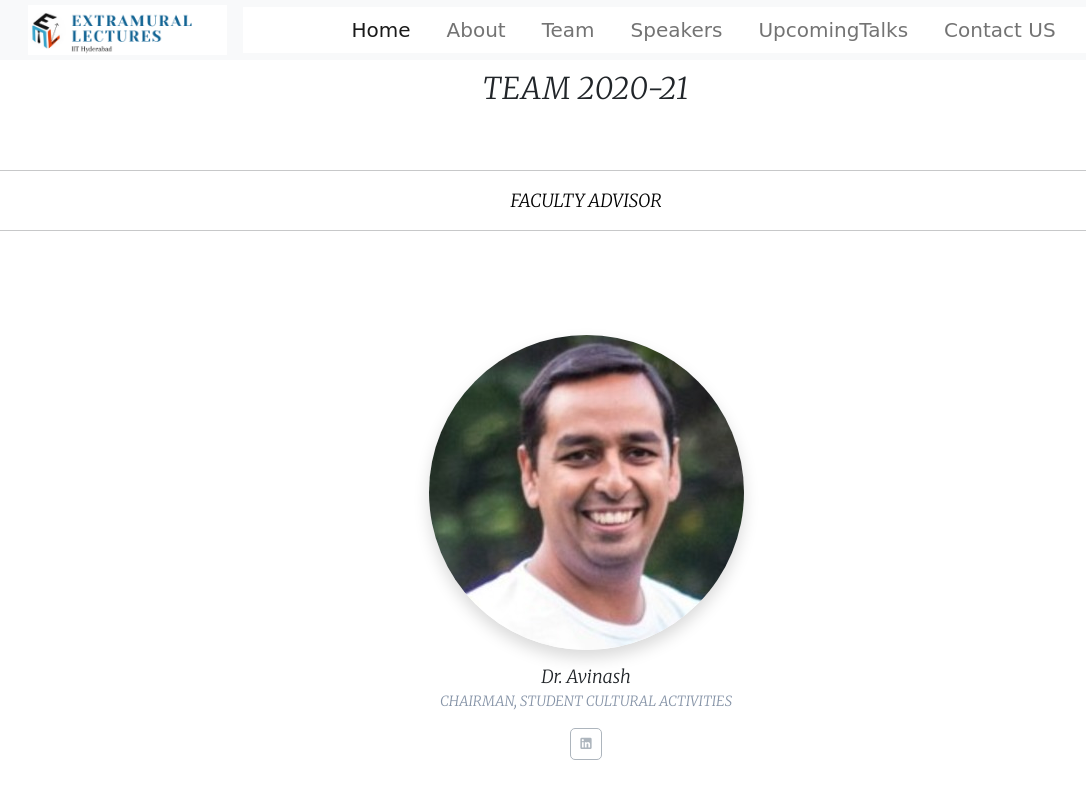
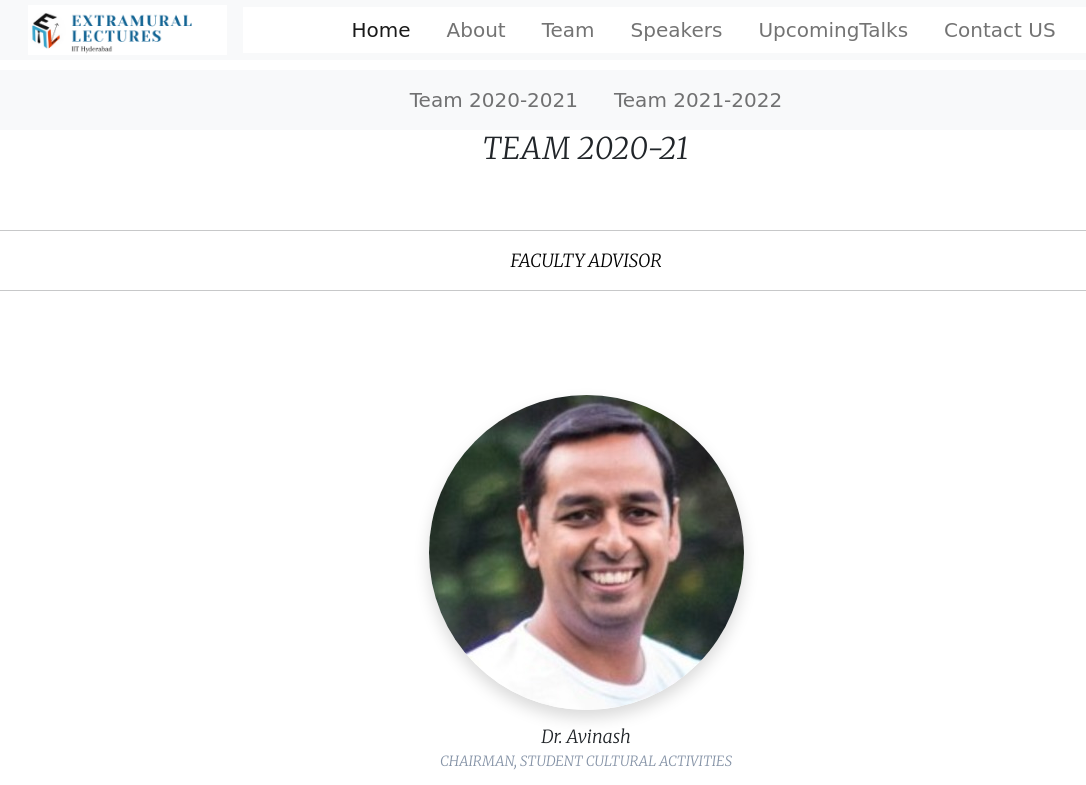
Before and after one commit to Ajjukota/eml-site-iith, a plain HTML site: page team.html in a window 1280 px wide. Shown: the top 785 px of the page, without its empty margins (54-1140 px from the left). Drawn offline with nearby package versions, Linux system fonts and the light colour scheme; a web font is replaced by a local one.

Commit message:
Update team.html
Added buttons for both year teams

```diff
--- a/team.html
+++ b/team.html
@@ -63,7 +63,19 @@
 
 <section class="teams ">
     <link rel="stylesheet" href="https://cdnjs.cloudflare.com/ajax/libs/MaterialDesign-Webfont/5.3.45/css/materialdesignicons.css" integrity="sha256-NAxhqDvtY0l4xn+YVa6WjAcmd94NNfttjNsDmNatFVc=" crossorigin="anonymous" />
-
+<!---New addition by me-->
+<nav class="navbar navbar-expand-lg navbar-light bg-light justify-content-center">
+  <!-- Links -->
+  <ul class="navbar-nav">
+    <li class="nav-item">
+      <a class="nav-link" href="team.html">Team 2020-2021</a>
+    </li>
+    <li class="nav-item">
+      <a class="nav-link" href="team_2021_22.html">Team 2021-2022</a>
+    </li>
+  </ul>
+</nav>
+<!---end of new addition-->
 <div class="container-fluid bootdey">
         <div class="row">
             <div class="col-12 text-center">
```
